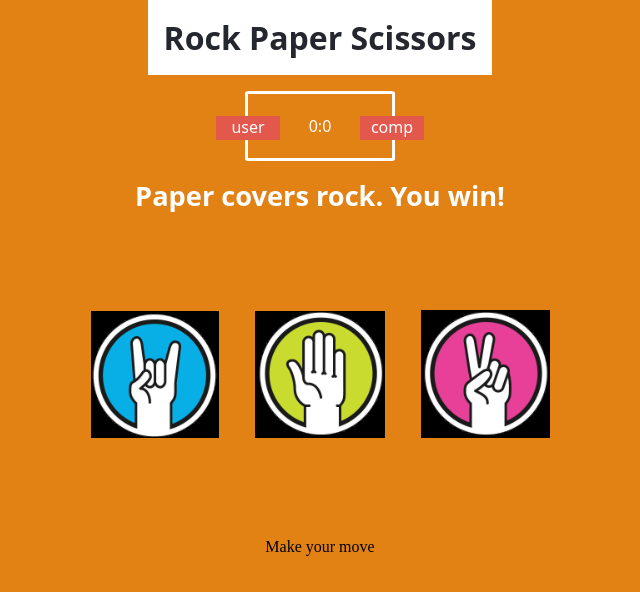
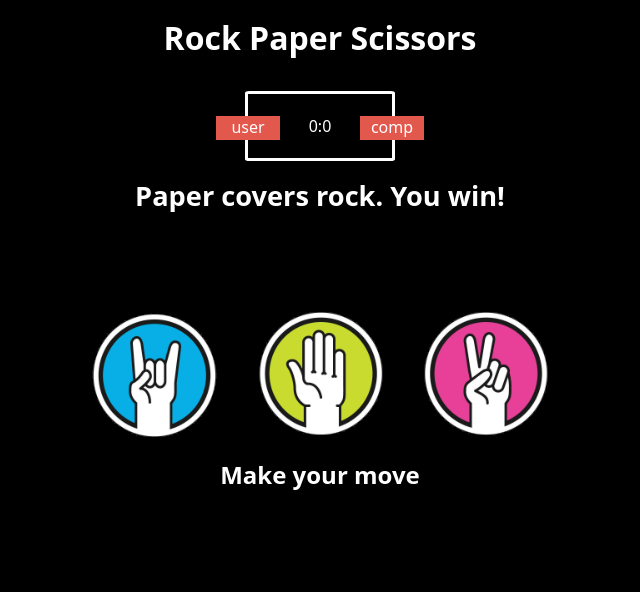
Before and after one commit to GonzaloLlatser/gl_0723_javascript_RockPaperScissors, a plain HTML site: page index.html in a window 1280 px wide. Shown: the whole page, without its empty margins (320-960 px from the left). Drawn offline with Linux system fonts and the light colour scheme.

Commit message:
style:Finaliza diseño y asignacion de estilos. Comienza con la funcionalidad de JS.

```diff
--- a/style.css
+++ b/style.css
@@ -8,16 +8,16 @@ body {
     flex-direction: column;
     align-items: center;
     justify-content: center;
-    background-color: rgb(226, 130, 21);
+    background-color: rgb(0, 0, 0);
 }
 
 header {
-    background-color: white;
     padding: 1em;
+    width: 30vw;
 }
 
 header>h1 {
-    color: #25272e;
+    color: #ffffff;
     text-align: center;
     font-family: system-ui, -apple-system, BlinkMacSystemFont, 'Segoe UI', Roboto, Oxygen, Ubuntu, Cantarell, 'Open Sans', 'Helvetica Neue', sans-serif;
 }
@@ -62,23 +62,36 @@ header>h1 {
     font-size: 100%;
 }
 
-.result{
+.result {
     font-size: 170%;
     color: white;
 }
 
-.result > p{
+.result>p {
     text-align: center;
     font-family: system-ui, -apple-system, BlinkMacSystemFont, 'Segoe UI', Roboto, Oxygen, Ubuntu, Cantarell, 'Open Sans', 'Helvetica Neue', sans-serif;
     font-weight: bold;
 }
 
-.choices{
-    margin: 5em;
+.choices {
+    margin-top: 5em;
     text-align: center;
 }
 
-.choice{
+.choice {
     display: inline-block;
     padding: 1em;
+    transition: all 0.3s ease;
 }
+
+.choice:hover {
+    cursor: pointer;
+    background-color: #1d1c1c;
+}
+
+#action-message{
+    color: white;
+    font-size: 150%;
+    font-weight: bold;
+    font-family: system-ui, -apple-system, BlinkMacSystemFont, 'Segoe UI', Roboto, Oxygen, Ubuntu, Cantarell, 'Open Sans', 'Helvetica Neue', sans-serif;
+}
```
